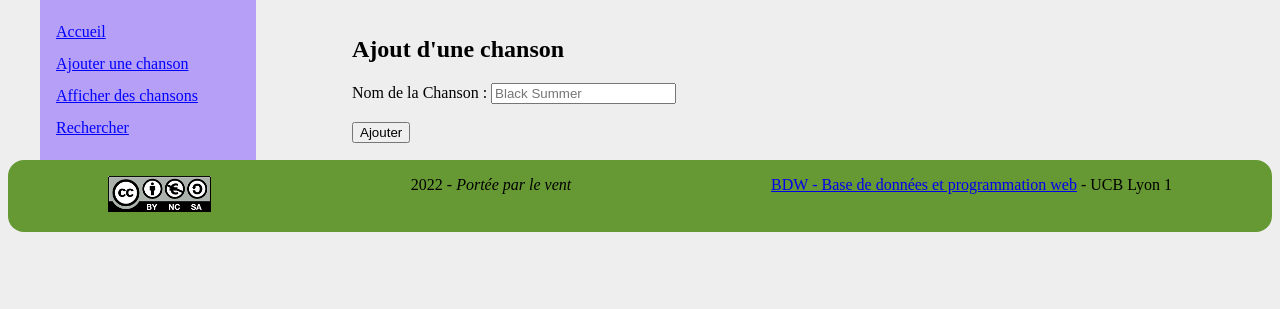
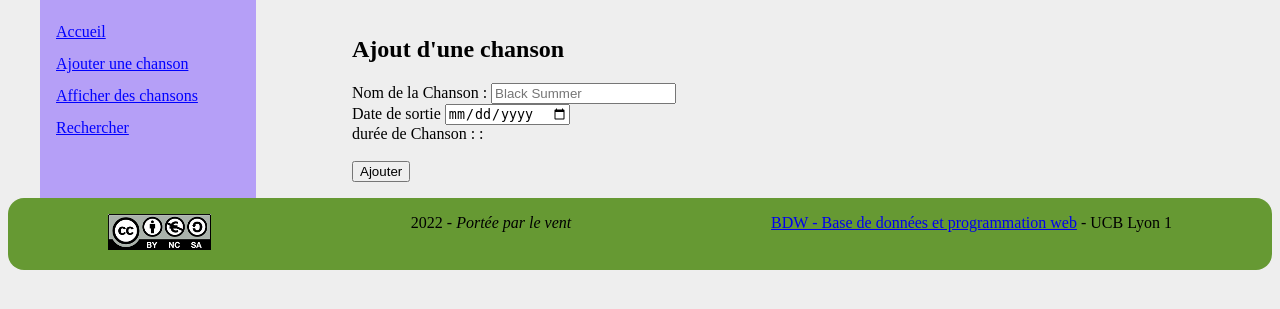
Before and after one commit to EnnyTiss/GESTIONNAIRE-PLAYLISTS-WEB-, a PHP site: page /index.php?page=ajouter in a window 1280 px wide. Shown: the part 138-447 px from the top of the page. Run offline with PHP 8.4, Linux system fonts and the light colour scheme.

Commit message:
modif vue Ajouter

```diff
--- a/www/vues/vueAjouter.php
+++ b/www/vues/vueAjouter.php
@@ -1,8 +1,14 @@
 <h2>Ajout d'une chanson </h2>
-
+<!-- test-->
 <form method="post" action="#">
-	<label for="nomChanson">Nom de la Chanson : </label>
-	<input type="text" name="nomChanson" id="nomChanson" placeholder="Black Summer" required />
+	<label for="titreChanson">Nom de la Chanson : </label>
+	<input type="text" name="titreChanson" id="titreChanson" placeholder="Black Summer" required />
+	<br/>
+	<label for="dateChanson"> Date de sortie </label>
+	<input type="date" name="dateChanson" id="dateChanson" required/>
+	<br/>
+	<label for="minutes"> durée de Chanson : </label>
+	<imput type="number" name="minutes" id="minutes" required/> : <imput type="number" name="secondes" id="secondes" required/>
 	<br/><br/>
 	<input type="submit" name="boutonValider" value="Ajouter"/>
 </form>
```
